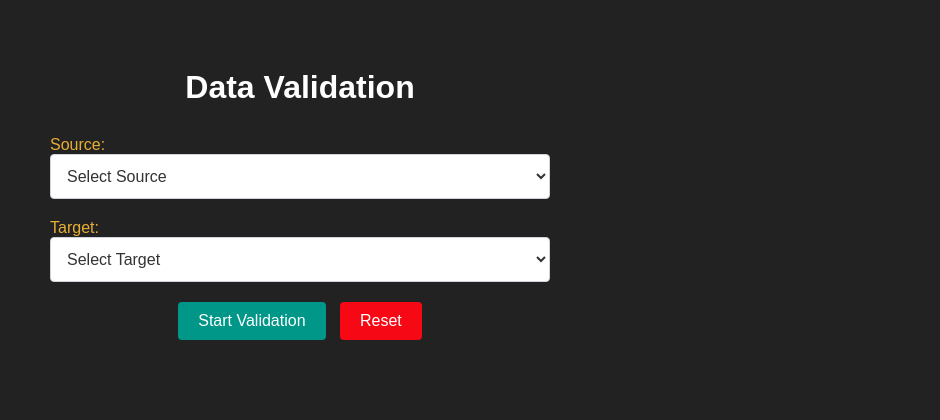
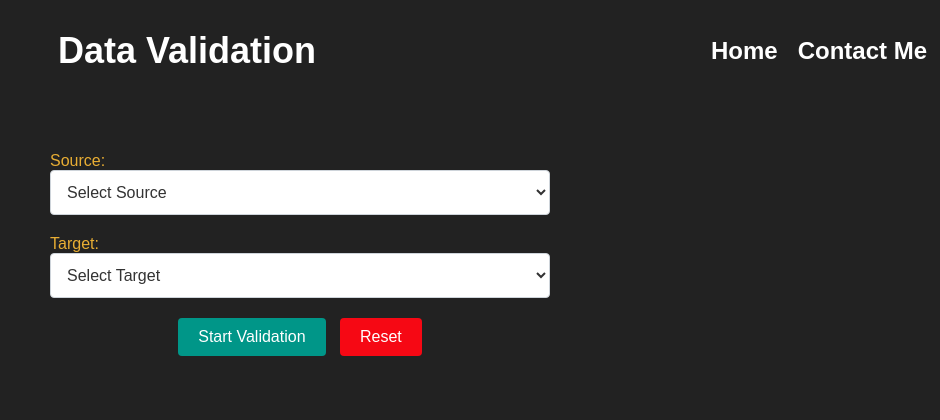
Before and after one commit to Nomercy-ops/Data-Validation-api, a FastAPI app: page / in a window 1280 px wide. Shown: the top 420 px of the page, without its empty margins (340-1280 px from the left). Run offline with FastAPI, Linux system fonts and the light colour scheme.

Commit message:
added minor changes to ui

```diff
--- a/app/templates/validation.html
+++ b/app/templates/validation.html
@@ -7,9 +7,16 @@
     <link rel="stylesheet" href="/static/style.css">
 </head>
 <body>
+    <nav>
+        <h1>Data Validation</h1>
+        <ul>
+            <li><a href="#">Home</a></li>
+            <li><a href="/contact">Contact Me</a></li>
+        </ul>
+    </nav>
     <div class="container">
         <div class="form-container">
-            <h1>Data Validation</h1>
+            <!-- <h1>Data Validation</h1> -->
             <form id="validation-form" action="/validate" method="post">
                 <div class="form-group">
                     <label for="source">Source:</label>
--- a/static/style.css
+++ b/static/style.css
@@ -93,3 +93,66 @@ footer {
   margin-top: 30px;
   color: #ffffff;
 }
+
+  /* Header Styles */
+  nav {
+    margin-top: 10px;
+    display: flex;
+    flex-wrap: wrap;
+    justify-content: space-between;
+    align-items: center;
+    text-align: center;
+    padding: 20px 0;
+    margin-bottom: 20px;
+}
+
+nav h1 {
+    color: white;
+    font-size: 36px;
+    font-weight: bold;
+    margin: 0;
+    flex-grow: 1;
+}
+
+/* Navigation Styles */
+nav ul {
+    list-style-type: none;
+    padding: 0;
+    margin: 0;
+    display: flex;
+    justify-content: flex-end;
+}
+
+nav ul li {
+    margin-left: 10px;
+}
+
+nav ul li:first-child {
+    margin-left: 0;
+}
+
+nav ul li a {
+    text-decoration: none;
+    color: white;
+    padding: 5px;
+    font-size: 24px;
+    font-weight: bold;
+    transition: color 0.3s ease;
+}
+
+nav ul li a:hover {
+    color: green;
+    animation: glowEffect 1s infinite alternate;
+}
+
+
+/* Animations */
+@keyframes glowEffect {
+    0% {
+        text-shadow: 0 0 5px #333;
+    }
+
+    100% {
+        text-shadow: 0 0 10px #333;
+    }
+}
```
